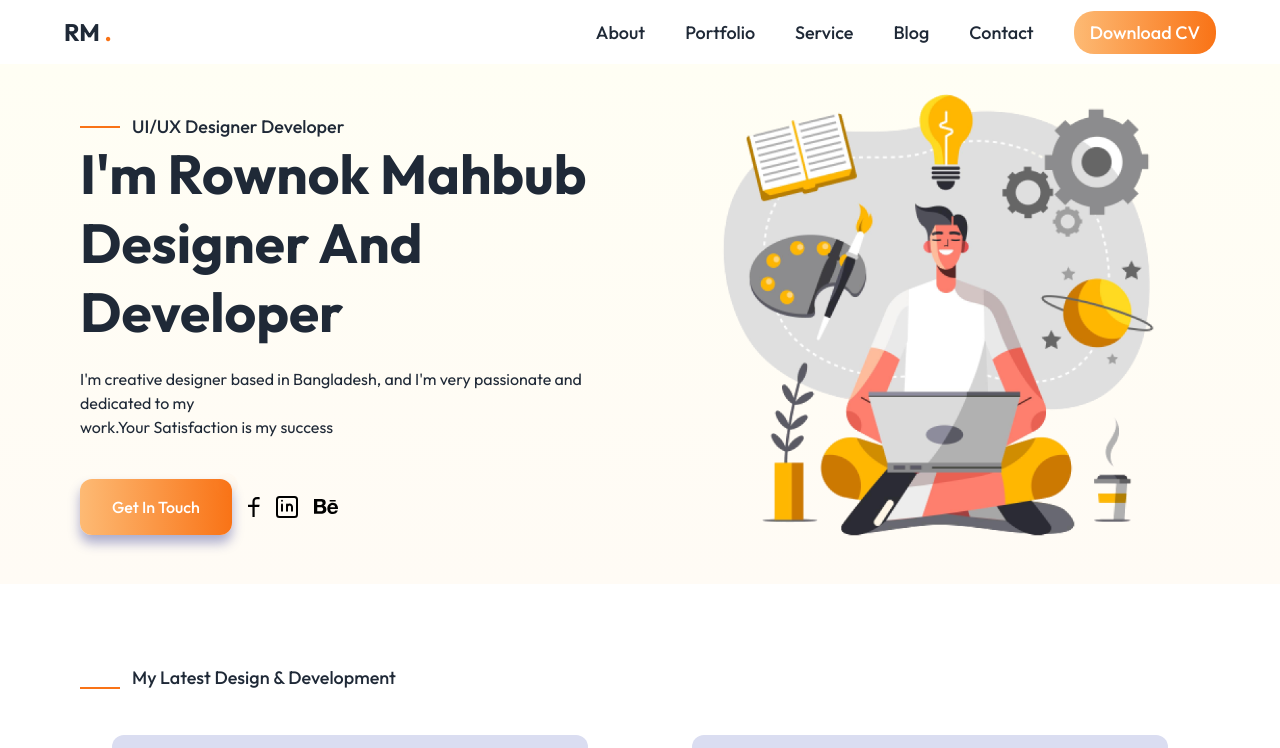
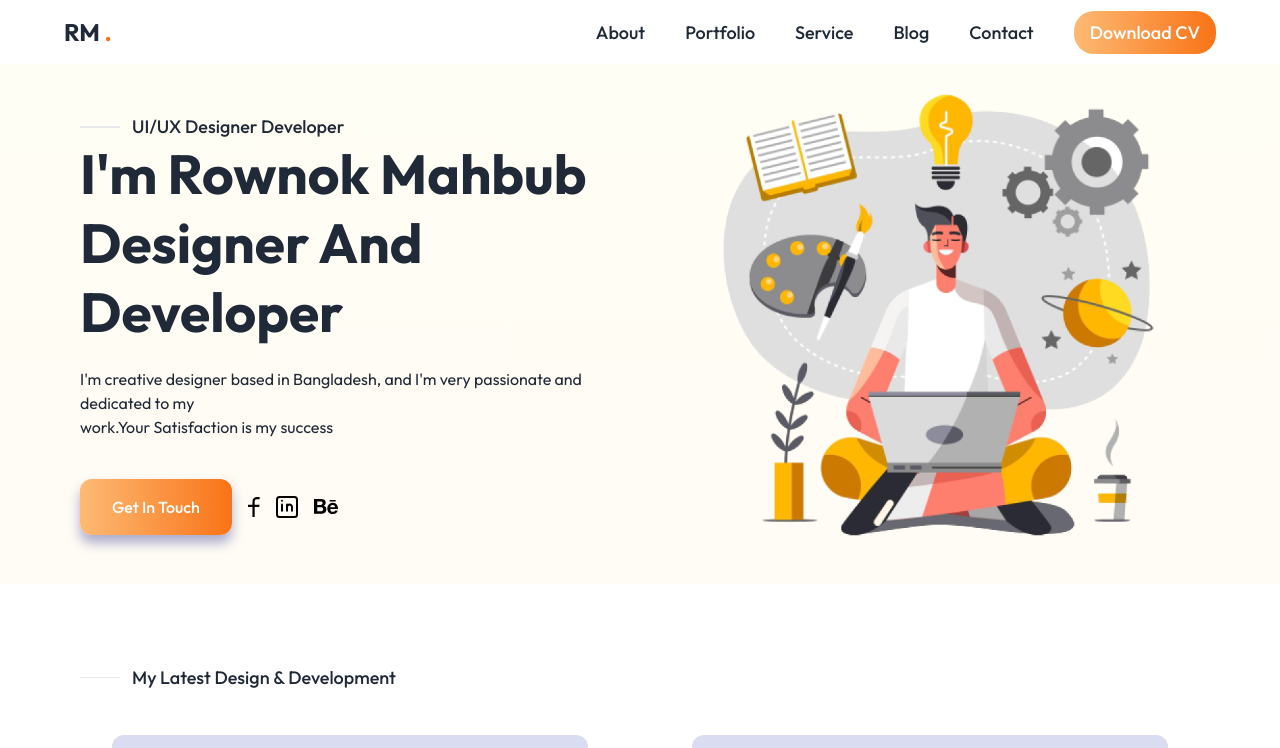
Before and after one commit to Mhatre2/Rutvik-Protfolio, a Next.js app: page / in a window 1280 px wide. Shown: the top 748 px of the page. Built offline with nearby package versions, Linux system fonts and the light colour scheme; grey boxes are pictures that could not be loaded.

Commit message:
hgerfiuewrgf

```diff
--- a/Components/Home/Hero.js
+++ b/Components/Home/Hero.js
@@ -7,7 +7,7 @@ const Hero = () => {
     <div className="container mx-auto grid grid-cols-1 md:grid-cols-2 items-center md:gap-20 bg-gradient-to-t from-[#fffbf5] to-[#fffef4]">
       <div className="">
         <div className="flex items-center gap-3">
-          <hr className="w-10 border-orange-500 border"/>
+          <hr className="w-10 bg-orange-500 border"/>
           <span className="md:text-[18px] font-medium text-gray-800">
             UI/UX Designer  Developer
           </span>
--- a/Components/Home/Service.js
+++ b/Components/Home/Service.js
@@ -3,9 +3,9 @@ import React from "react";
 const Service = () => {
   return (
     <div className="container mx-auto items-center py-10 ">
-      <div className="flex items-center gap-3">
-        <hr className="w-10 border-orange-500 border" />
-        <span className="md:text-[18px] font-medium text-gray-800 mb-5">
+      <div className="flex items-center gap-3 mb-5">
+        <hr className="w-10 bg-orange-500 " />
+        <span className="md:text-[18px] font-medium text-gray-800 ">
           My Latest Design & Development
         </span>
       </div>
```
